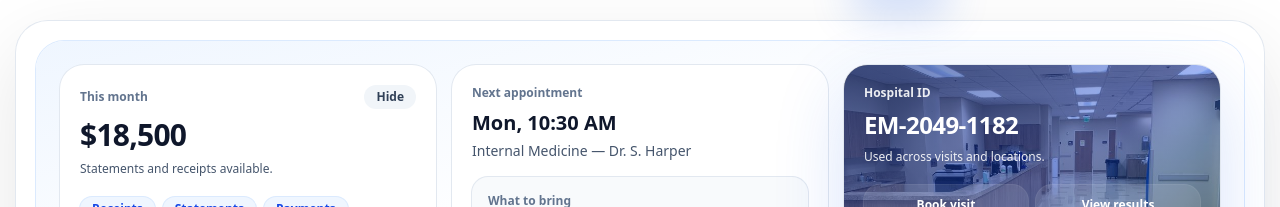
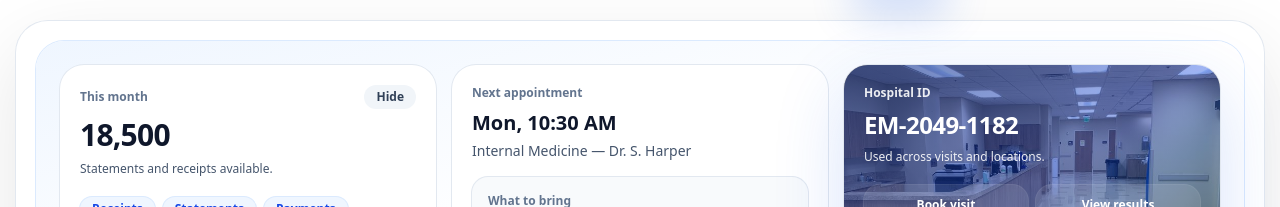
Before and after one commit to Blaise999/evermore-frontend, a Next.js app: page / in a window 1280 px wide. Shown: the part 3620-3827 px from the top of the page. Built offline with nearby package versions, Linux system fonts and the light colour scheme.

Commit message:
fixed frontend

```diff
--- a/app/components/landing/PortalDemo.client.tsx
+++ b/app/components/landing/PortalDemo.client.tsx
@@ -97,7 +97,7 @@ export default function PortalDemo() {
   const [active, setActive] = useState<TabKey>("overview");
   const [maskMoney, setMaskMoney] = useState(false);
 
-  const amount = "$18,500";
+  const amount = "18,500";
   const masked = "•••••";
 
   const panels: Record<TabKey, React.ReactNode> = {
```
